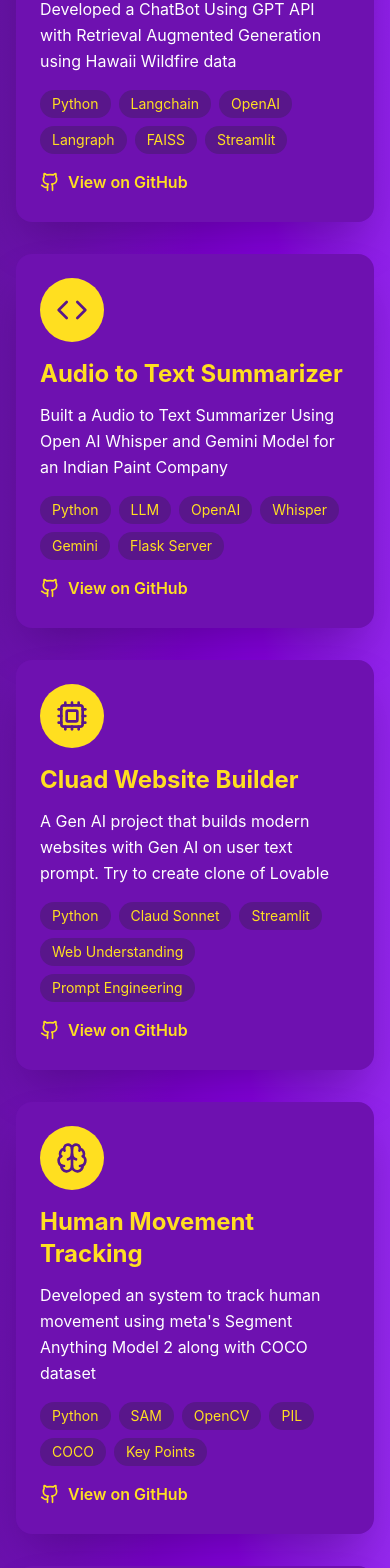
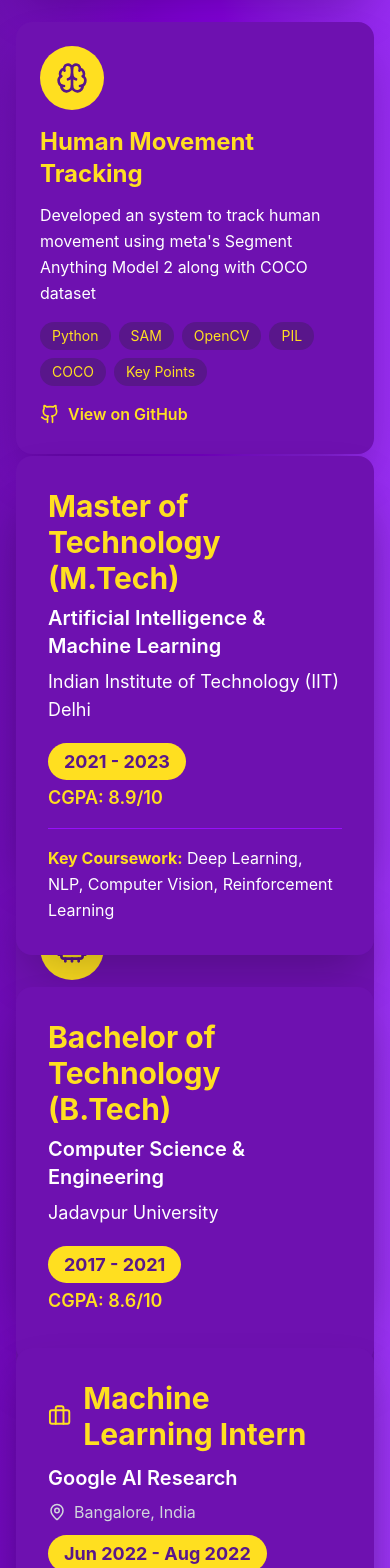
Before and after one commit to aniket-professional2025/My_AI_Portfolio, a Next.js app: page / in a window 390 px wide. Shown: the part 4313-5881 px from the top of the page. Built offline with nearby package versions, Linux system fonts and the light colour scheme.

Commit message:
Updated Navbar and Page

```diff
--- a/src/app/page.js
+++ b/src/app/page.js
@@ -72,27 +72,27 @@ export default function Portfolio() {
             <Home handleNavClick={handleNavClick} />
           </section>
 
-          <section id="about" className="min-h-screen pt-20">
+          <section id="about" className="h-[190vh] pt-20">
             <About />
           </section>
 
-          <section id="skills" className="h-[70vh] pt-20">
+          <section id="skills" className="h-[50vh] pt-20">
             <Skills />
           </section>
 
-          <section id="projects" className="min-h-screen pt-20">
+          <section id="projects" className="h-[200vh] pt-20">
             <Projects />
           </section>
 
-          <section id="education" className="min-h-screen pt-20">
+          <section id="education" className="h-[100vh] pt-20">
             <Education />
           </section>
 
-          <section id="internship" className="min-h-screen pt-20">
+          <section id="internship" className="h-[110vh] pt-20">
             <Internship />
           </section>
 
-          <section id="certificates" className="min-h-screen pt-20">
+          <section id="certificates" className="h-[10h] pt-20">
             <Certificates />
           </section>
 
--- a/src/components/Navbar.jsx
+++ b/src/components/Navbar.jsx
@@ -25,14 +25,14 @@ export default function Navbar({
       <div className="container mx-auto px-4 py-4 flex items-center justify-between relative">
         {/* Logo */}
         <div
-          className="text-3xl font-bold text-yellow-300 cursor-pointer select-none"
+          className="text-3xl font-bold text-yellow-300 select-none"
           onClick={() => handleNavClick("home")}
         >
           A(I)niket
         </div>
 
         {/* ✅ Centered Desktop Navigation (Glassmorphic container) */}
-        <div className="hidden md:flex absolute left-1/2 transform -translate-x-1/2 items-center justify-center gap-8 px-10 py-3 rounded-2xl backdrop-blur-md">
+        <div className="hidden md:flex absolute left-1/2 transform -translate-x-1/2 items-center justify-center gap-8 px-20 py-5 rounded-2xl backdrop-blur-md">
           {navItems.map((item) => (
             <button
               key={item.id}
@@ -82,10 +82,10 @@ export default function Navbar({
                 handleNavClick(item.id);
                 setMobileMenuOpen(false);
               }}
-              className={`text-lg font-medium text-left py-2 px-3 rounded-lg transition-all duration-300 cursor-pointer ${
+              className={`relative text-lg font-medium whitespace-nowrap group cursor-pointer transition-all duration-300 cursor-pointer ${
                 activeSection === item.id
-                  ? "text-yellow-300 bg-white/10"
-                  : "text-white hover:bg-white/10 hover:text-yellow-300"
+                  ? "text-yellow-300"
+                  : "text-white hover:text-yellow-300 hover:blur-[0.3px]"
               }`}
             >
               {item.label}
```
